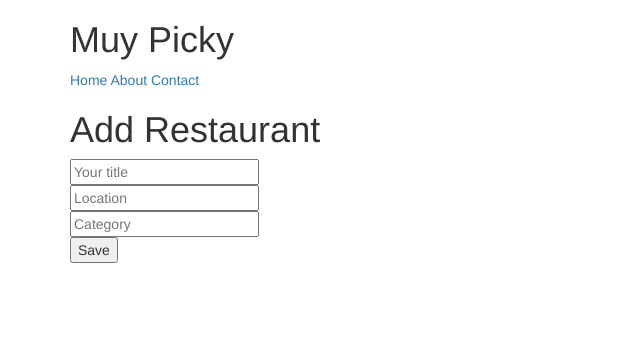
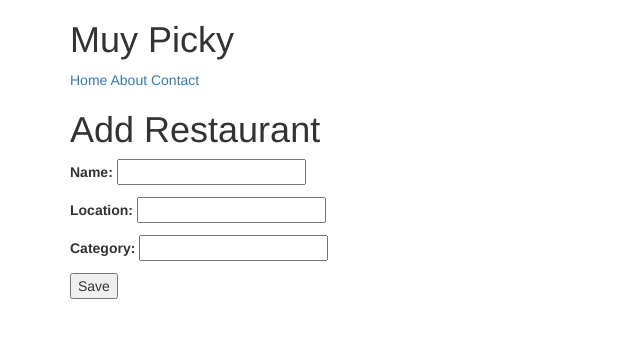
Before and after one commit to User9000/new-try_django11, a Django app: page /restaurants/create/ in a window 1280 px wide. Shown: the top 338 px of the page, without its empty margins (0-640 px from the left). Run offline with Django 3.2, Linux system fonts and the light colour scheme; some libraries are stand-ins or nearby versions.

Commit message:
class based forms
class based forms for restaurant based out of the model.

```diff
--- a/muypicky/urls.py
+++ b/muypicky/urls.py
@@ -15,14 +15,14 @@ Including another URLconf
 """
 from django.conf.urls import url
 from django.contrib import admin
-from restaurants.views import restaurant_listview, RestaurantListView, RestaurantDetailView, restaurant_createview
+from restaurants.views import restaurant_listview, RestaurantCrateView,RestaurantListView, RestaurantDetailView, restaurant_createview
 from django.views.generic import TemplateView
 
 urlpatterns = [
     url(r'^admin/', admin.site.urls),
     url(r'^$',TemplateView.as_view(template_name='home.html')),
     url(r'^restaurants/$', RestaurantListView.as_view()),
-    url(r'^restaurants/create/$',restaurant_createview),
+    url(r'^restaurants/create/$',RestaurantCrateView.as_view()),
     #url(r'^restaurants/(?P<slug>\w+)/$', RestaurantListView.as_view()),
     url(r'^restaurants/(?P<slug>[\w-]+)/$', RestaurantDetailView.as_view()),
     url(r'^about/', TemplateView.as_view(template_name='about.html')),
--- a/restaurants/forms.py
+++ b/restaurants/forms.py
@@ -1,8 +1,25 @@
 from django import forms
-
+from .models import RestaurantLocation
 
 
 class RestaurantCreateForm(forms.Form):
     name        =    forms.CharField()
     location    =    forms.CharField(required = False)
     category    =    forms.CharField(required = False)
+
+    #clean_ functions are called when form.is_valid() is invoked
+    def clean_name(self):
+        name = self.cleaned_data.get("name")
+        if name == 'Hello':
+            raise forms.ValidationError("Error")
+        return name
+
+
+class RestaurantLocationCreateForm(forms.ModelForm):
+    class Meta:
+            model = RestaurantLocation
+            fields = [
+                'name',
+                'location',
+                'category'
+            ]
--- a/restaurants/templates/restaurants/form.html
+++ b/restaurants/templates/restaurants/form.html
@@ -7,11 +7,17 @@
 
     <h1> Add Restaurant</h1>
 
+{% if form.errors %}
+{{ form.errors }}
+
+{% endif %}
     <form method='POST'> {% csrf_token %}
 
-        <input type='text' name='title' placeholder="Your title"/><br/>
+       <!--  <input type='text' name='name' placeholder="Your title"/><br/>
         <input type='text' name='location' placeholder="Location"/><br/>
-        <input type='text' name='category' placeholder="Category"/><br/>
+        <input type='text' name='category' placeholder="Category"/><br/> -->
+
+         {{ form.as_p }}
         <button type='submmit'>Save</button>
 
 
--- a/restaurants/views.py
+++ b/restaurants/views.py
@@ -6,30 +6,32 @@ from django.shortcuts import render, get_object_or_404
 from django.http import HttpResponse,HttpResponseRedirect
 import random
 from django.views import View
-from django.views.generic import TemplateView, ListView, DetailView
+from django.views.generic import TemplateView, ListView, DetailView,CreateView
 
-from .forms import RestaurantCreateForm
+from .forms import RestaurantCreateForm, RestaurantLocationCreateForm
 from .models import RestaurantLocation
 
 
 
 
+
+
+
+
+
 def restaurant_createview(request):
+    form = RestaurantLocationCreateForm(request.POST or None)
+    errors = None
+    if form.is_valid():
+        form.save()
+        return HttpResponseRedirect('/restaurants/')
+    if form.errors:
+        errors = form.errors
+
+
     template_name = 'restaurants/form.html'
-    context = {}
-    print(request.POST)
+    context = {"form": form, "errors": errors}
 
-    if request.method == 'POST':
-        print("post data")
-        title = request.POST.get("title")
-        location = request.POST.get("location")
-        category = request.POST.get("category")
-        obj = RestaurantLocation.objects.create(
-            name=title,
-            category = category,
-            location = location
-        )
-        return HttpResponseRedirect('/restaurants/')
     return render(request, template_name, context)
 
 
@@ -50,7 +52,7 @@ def restaurant_detailtview(request, slug):
 
     obj = RestaurantLocation.objects.get(slug=slug)
     context = {
-        "object":obj
+        "object":obj,
     }
     return render(request, template_name,context)
 
@@ -93,3 +95,8 @@ class RestaurantDetailView(DetailView):
         obj = get_object_or_404(RestaurantLocation, id=rest_id)
         return obj
 """
+
+class RestaurantCrateView(CreateView):
+    form_class = RestaurantLocationCreateForm
+    template_name = 'restaurants/form.html'
+    success_url = '/restaurants/'
```
Also changed, not shown: db.sqlite3.
